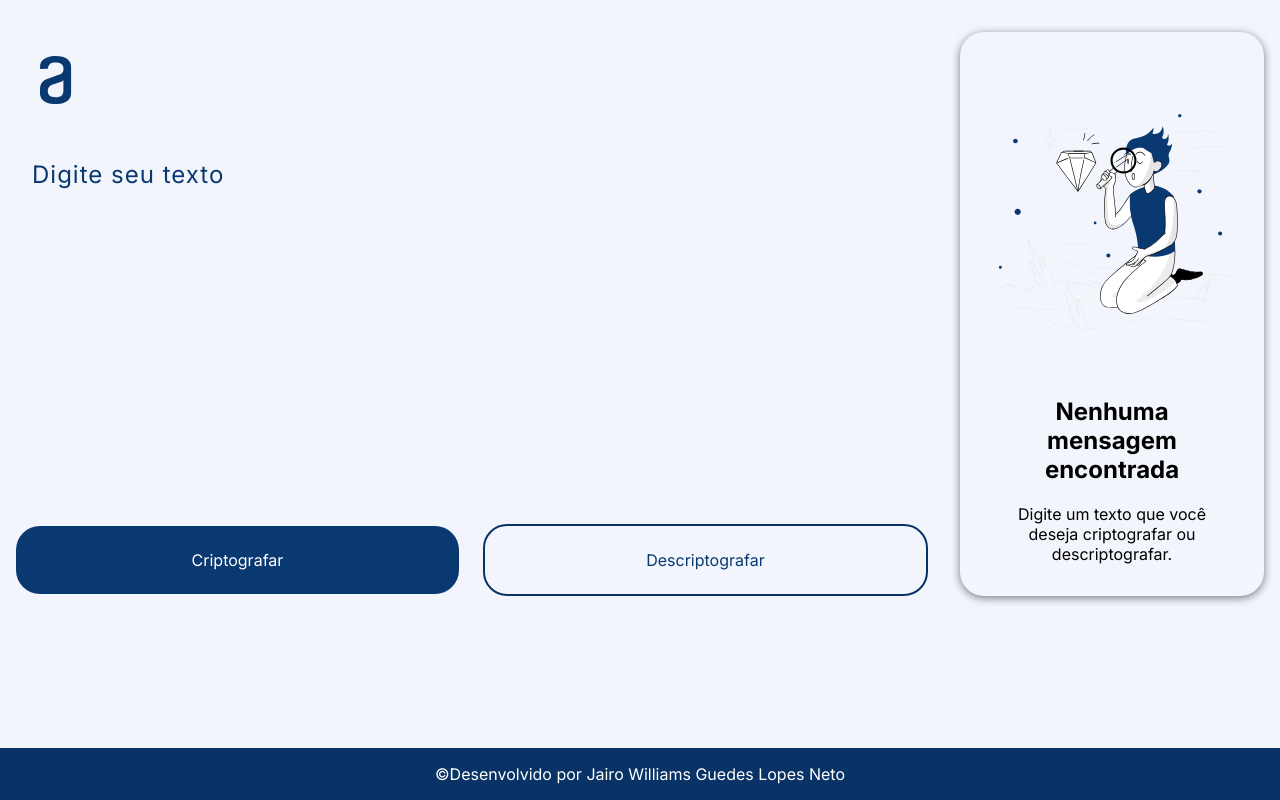
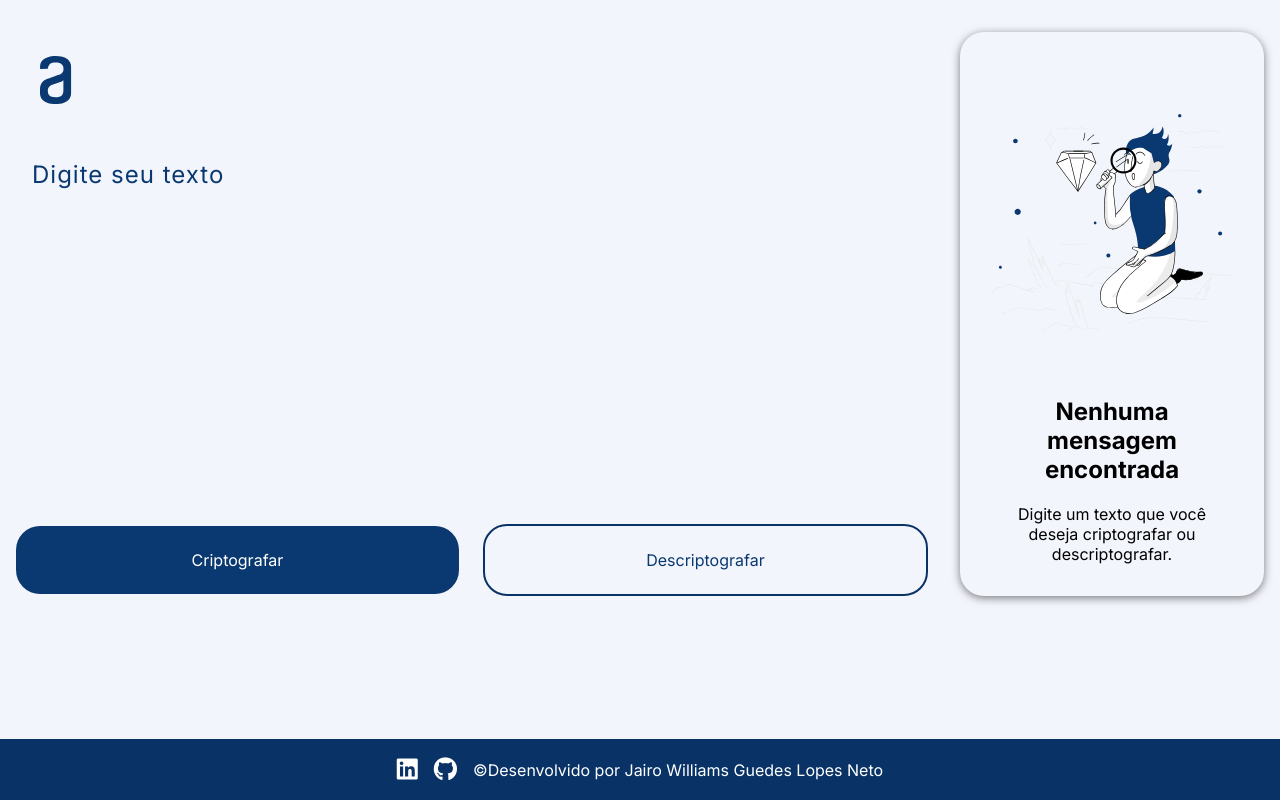
Before and after one commit to JairoNetoDev/ONE-Challange-Decodificador, a plain HTML site: page index.html in a window 1280 px wide. Drawn offline with Linux system fonts and the light colour scheme.

Commit message:
Adicionar social midias e estilizá-los

```diff
--- a/index.html
+++ b/index.html
@@ -77,10 +77,29 @@
         </div>
       </section>
     </main>
+
     <footer class="mainFooter">
+      <div class="socialMidias">
+        <a
+          href="www.linkedin.com/in/jaironetodev"
+          target="_blank"
+          class="link linkLinkedin"
+          ><i class="fa-brands fa-linkedin"></i
+        ></a>
+        <a
+          href="https://github.com/JairoNetoDev"
+          target="_blank"
+          class="link linkLinkedin"
+          ><i class="fa-brands fa-github"></i
+        ></a>
+      </div>
       &copy;Desenvolvido por Jairo Williams Guedes Lopes Neto
     </footer>
 
     <script src="./main.js"></script>
+    <script
+      src="https://kit.fontawesome.com/505e91c238.js"
+      crossorigin="anonymous"
+    ></script>
   </body>
 </html>
--- a/styles/media.css
+++ b/styles/media.css
@@ -23,4 +23,8 @@
     height: 100%;
     display: block;
   }
+
+  .mainFooter {
+    flex-direction: row;
+  }
 }
--- a/styles/style.css
+++ b/styles/style.css
@@ -191,6 +191,12 @@ body {
 }
 
 .mainFooter {
+  display: flex;
+  flex-direction: column;
+
+  justify-content: center;
+  align-items: center;
+
   text-align: center;
 
   width: 100%;
@@ -201,6 +207,27 @@ body {
   background-color: #093367;
 
   color: #fff;
+}
+.socialMidias {
+  display: flex;
+
+  gap: 1rem;
+
+  margin-right: 1rem;
+  font-size: 1.5rem;
+}
+
+.link {
+  text-decoration: none;
+
+  color: white;
+
+  transition: scale 0.5s;
+}
+
+.link:hover {
+  text-shadow: 0px 0px 0.2rem #fcfcfc;
+  scale: 1.25;
 }
 
 @keyframes imageAnimation {
```
